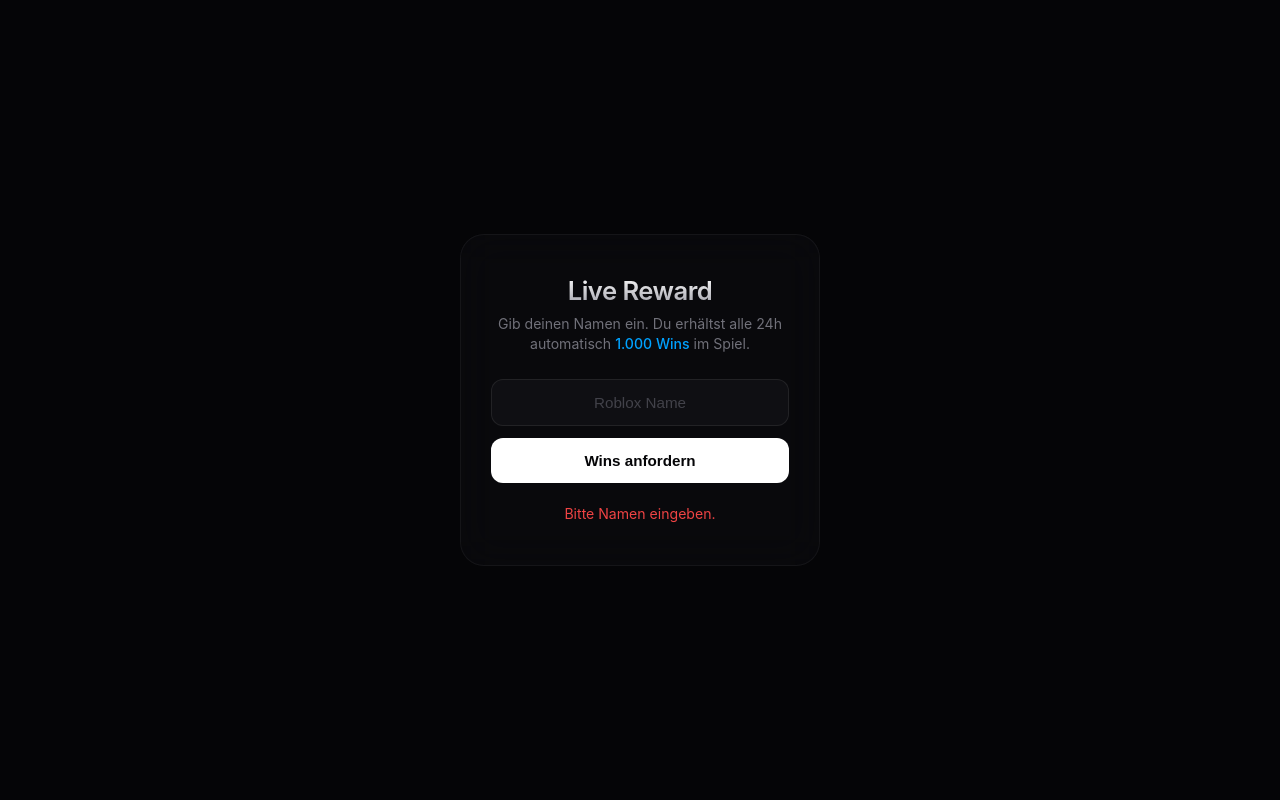
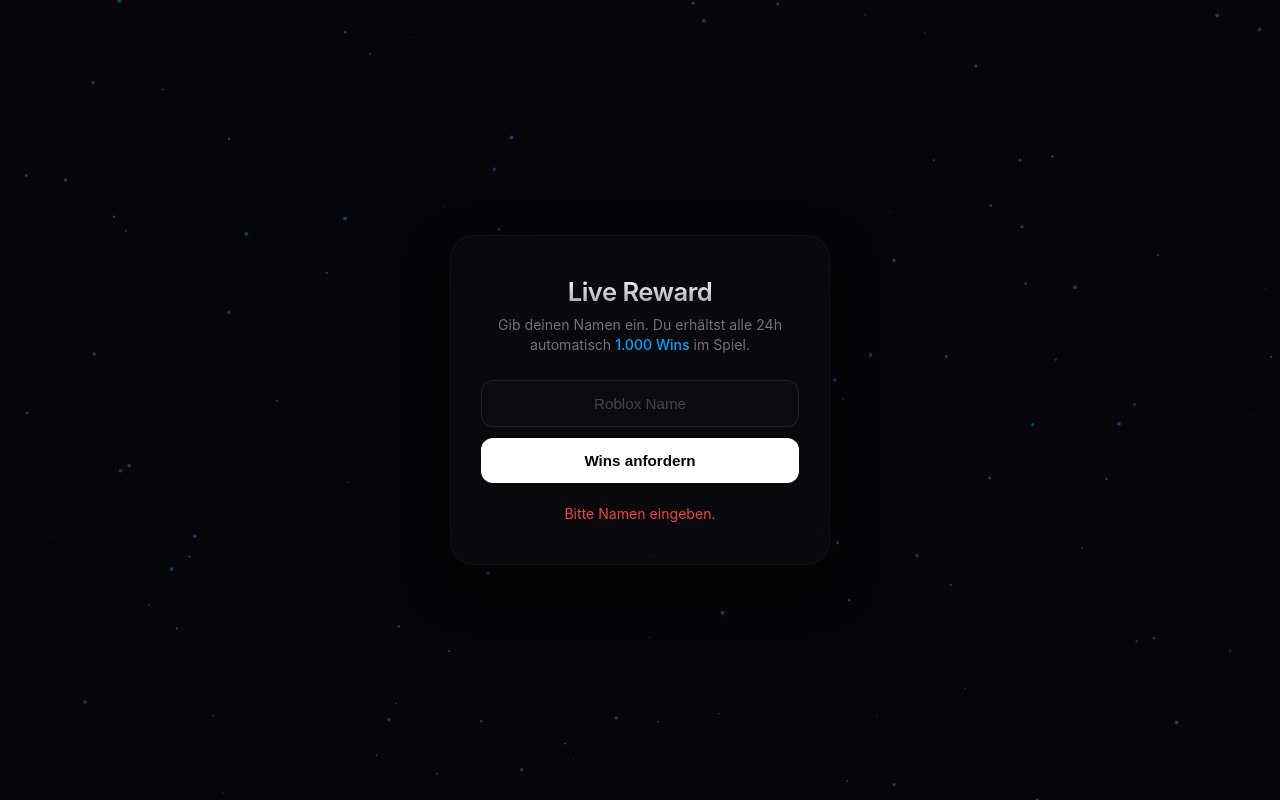
Before and after one commit to bananielheinrich-spec/REWARD, a website: page index.html in a window 1280 px wide. Both pictures are taken after a click on the button "Wins anfordern". Drawn offline with Linux system fonts and the light colour scheme.

Commit message:
Update index.html

```diff
--- a/index.html
+++ b/index.html
@@ -14,7 +14,7 @@
 
         body {
             font-family: -apple-system, BlinkMacSystemFont, 'Segoe UI', Roboto, Helvetica, Arial, sans-serif;
-            background: #050507;
+            background: #06060a;
             color: #ffffff;
             display: flex;
             justify-content: center;
@@ -24,7 +24,7 @@
             position: relative;
         }
 
-        /* Eleganter, unaufdringlicher Hintergrund-Canvas */
+        /* Interaktiver Wallpaper Engine Hintergrund */
         #effect-canvas {
             position: absolute;
             top: 0;
@@ -32,26 +32,27 @@
             width: 100%;
             height: 100%;
             z-index: 1;
-            pointer-events: none;
         }
 
         /* Ultra-Clean Card Design */
         .container {
-            background: rgba(15, 15, 20, 0.4);
-            backdrop-filter: blur(20px);
-            -webkit-backdrop-filter: blur(20px);
+            background: rgba(10, 10, 15, 0.6);
+            backdrop-filter: blur(25px);
+            -webkit-backdrop-filter: blur(25px);
             padding: 40px 30px;
             border-radius: 24px;
             text-align: center;
-            width: 360px;
-            border: 1px solid rgba(255, 255, 255, 0.05);
+            width: 380px;
+            border: 1px solid rgba(255, 255, 255, 0.04);
             z-index: 2;
-            transition: border-color 0.4s ease, transform 0.4s ease;
+            transition: border-color 0.4s ease, transform 0.4s ease, box-shadow 0.4s ease;
+            box-shadow: 0 20px 50px rgba(0, 0, 0, 0.4);
         }
 
         .container:hover {
-            border-color: rgba(0, 162, 255, 0.2);
+            border-color: rgba(0, 162, 255, 0.25);
             transform: translateY(-2px);
+            box-shadow: 0 20px 50px rgba(0, 162, 255, 0.05);
         }
 
         h1 {
@@ -77,7 +78,7 @@
             margin-top: 25px;
             border: 1px solid rgba(255, 255, 255, 0.08);
             border-radius: 12px;
-            background: rgba(255, 255, 255, 0.03);
+            background: rgba(255, 255, 255, 0.02);
             color: #ffffff;
             font-size: 0.95rem;
             text-align: center;
@@ -86,13 +87,20 @@
 
         input:focus {
             outline: none;
-            border-color: rgba(0, 162, 255, 0.5);
-            background: rgba(255, 255, 255, 0.06);
-            box-shadow: 0 0 20px rgba(0, 162, 255, 0.1);
+            border-color: rgba(0, 162, 255, 0.4);
+            background: rgba(255, 255, 255, 0.05);
+            box-shadow: 0 0 20px rgba(0, 162, 255, 0.08);
         }
 
         input::placeholder {
             color: #42424a;
+        }
+
+        input:disabled {
+            background: rgba(255, 255, 255, 0.01);
+            border-color: rgba(255, 255, 255, 0.03);
+            color: #52525b;
+            cursor: not-allowed;
         }
 
         /* Cleaner, flacher Button */
@@ -119,13 +127,30 @@
             transform: scale(0.99);
         }
 
-        /* Status Text */
+        button:disabled {
+            background: rgba(255, 255, 255, 0.08);
+            color: #71717a;
+            cursor: not-allowed;
+            transform: none !important;
+        }
+
+        /* Status & Timer Text */
         #status {
             margin-top: 20px;
             font-size: 0.88rem;
             line-height: 1.5;
             color: #a1a1aa;
-            min-height: 22px; /* Verhindert das Ruckeln der Box bei Textänderung */
+        }
+
+        .timer-box {
+            margin-top: 15px;
+            padding: 10px;
+            background: rgba(239, 68, 68, 0.06);
+            border: 1px solid rgba(239, 68, 68, 0.15);
+            border-radius: 8px;
+            color: #f87171;
+            font-weight: 500;
+            display: none;
         }
     </style>
 </head>
@@ -138,85 +163,191 @@
     <p class="subtitle">Gib deinen Namen ein. Du erhältst alle 24h automatisch <span style="color: #00a2ff; font-weight: 500;">1.000 Wins</span> im Spiel.</p>
 
     <input type="text" id="username" placeholder="Roblox Name" autocomplete="off">
-    <button onclick="claimReward()">Wins anfordern</button>
+    <button id="claim-btn" onclick="claimReward()">Wins anfordern</button>
 
+    <div id="timer-display" class="timer-box"></div>
     <p id="status"></p>
 </div>
 
 <script>
 // ==========================================
-// ELEGANTER, CLEANER MAUS-SCHWEIF (PARTIKEL)
+// WALLPAPER ENGINE PARTIKEL-SYSTEM (INTERAKTIV)
 // ==========================================
 const canvas = document.getElementById("effect-canvas");
 const ctx = canvas.getContext("2d");
 
 let particles = [];
-const mouse = { x: null, y: null };
+const mouse = { x: null, y: null, radius: 120 };
 
 function resizeCanvas() {
     canvas.width = window.innerWidth;
     canvas.height = window.innerHeight;
+    initWallpaperParticles();
 }
 window.addEventListener("resize", resizeCanvas);
-resizeCanvas();
 
 window.addEventListener("mousemove", (e) => {
     mouse.x = e.clientX;
     mouse.y = e.clientY;
-
-    // Ganz dezenter Spawneffekt (nur 1 edler Partikel pro Bewegung)
-    if (Math.random() > 0.4) {
-        particles.push(new Particle(mouse.x, mouse.y));
-    }
 });
 
-class Particle {
-    constructor(x, y) {
-        this.x = x;
-        this.y = y;
-        // Sanftere, leicht unterschiedliche Größen
-        this.size = Math.random() * 2 + 0.5;
-        // Trägere, fließende Bewegung
-        this.speedX = Math.random() * 0.8 - 0.4;
-        this.speedY = Math.random() * 0.8 - 0.4;
-        // Ein sehr edles, dezentes Hellblau/Weiß-Glühen
-        this.color = "rgba(165, 215, 255, ";
-        this.alpha = 0.6;
-        this.decay = Math.random() * 0.008 + 0.004; // Verblassen sehr langsam und edel
+window.addEventListener("mouseleave", () => {
+    mouse.x = null;
+    mouse.y = null;
+});
+
+class WallpaperParticle {
+    constructor() {
+        this.x = Math.random() * canvas.width;
+        this.y = Math.random() * canvas.height;
+        this.baseSize = Math.random() * 1.5 + 0.5;
+        this.size = this.baseSize;
+        this.vx = (Math.random() - 0.5) * 0.4;
+        this.vy = (Math.random() - 0.5) * 0.4;
+        this.color = "rgba(0, 162, 255, "; // Deine Wunschfarbe (Dezentes Hellblau)
     }
+
     update() {
-        this.x += this.speedX;
-        this.y += this.speedY;
-        this.alpha -= this.decay;
+        this.x += this.vx;
+        this.y += this.vy;
+
+        // Bildschirmränder abprallen
+        if (this.x < 0 || this.x > canvas.width) this.vx *= -1;
+        if (this.y < 0 || this.y > canvas.height) this.vy *= -1;
+
+        // Maus-Interaktion (Repulsion / Wegdrücken)
+        if (mouse.x != null && mouse.y != null) {
+            let dx = this.x - mouse.x;
+            let dy = this.y - mouse.y;
+            let distance = Math.sqrt(dx * dx + dy * dy);
+
+            if (distance < mouse.radius) {
+                let force = (mouse.radius - distance) / mouse.radius;
+                this.x += (dx / distance) * force * 2;
+                this.y += (dy / distance) * force * 2;
+                this.size = this.baseSize * 1.5;
+            } else {
+                if (this.size > this.baseSize) this.size -= 0.05;
+            }
+        }
     }
+
     draw() {
-        ctx.fillStyle = this.color + this.alpha + ")";
+        ctx.fillStyle = this.color + "0.4)";
         ctx.beginPath();
         ctx.arc(this.x, this.y, this.size, 0, Math.PI * 2);
         ctx.fill();
     }
 }
 
+function initWallpaperParticles() {
+    particles = [];
+    // Partikelanzahl skaliert mit der Bildschirmgröße
+    let numberOfParticles = (canvas.width * canvas.height) / 9000;
+    for (let i = 0; i < numberOfParticles; i++) {
+        particles.push(new WallpaperParticle());
+    }
+}
+
+function drawLines() {
+    for (let a = 0; a < particles.length; a++) {
+        for (let b = a + 1; b < particles.length; b++) {
+            let dx = particles[a].x - particles[b].x;
+            let dy = particles[a].y - particles[b].y;
+            let distance = Math.sqrt(dx * dx + dy * dy);
+
+            // Verbinde nahe beieinander liegende Partikel
+            if (distance < 100) {
+                let alpha = (100 - distance) / 100 * 0.06;
+                ctx.strokeStyle = `rgba(0, 162, 255, ${alpha})`;
+                ctx.lineWidth = 0.5;
+                ctx.beginPath();
+                ctx.moveTo(particles[a].x, particles[a].y);
+                ctx.lineTo(particles[b].x, particles[b].y);
+                ctx.stroke();
+            }
+        }
+    }
+}
+
 function animate() {
     ctx.clearRect(0, 0, canvas.width, canvas.height);
-    for (let i = 0; i < particles.length; i++) {
-        particles[i].update();
-        particles[i].draw();
-        if (particles[i].alpha <= 0) {
-            particles.splice(i, 1);
-            i--;
+    for (let p of particles) {
+        p.update();
+        p.draw();
+    }
+    drawLines();
+    requestAnimationFrame(animate);
+}
+
+// Start der Effekte
+canvas.width = window.innerWidth;
+canvas.height = window.innerHeight;
+initWallpaperParticles();
+animate();
+
+
+// ==========================================
+// DAUERHAFTER PERSISTENTER TIMER & CLAIM LOGIK
+// ==========================================
+const inputField = document.getElementById("username");
+const claimBtn = document.getElementById("claim-btn");
+const timerDisplay = document.getElementById("timer-display");
+const status = document.getElementById("status");
+
+let countdownInterval;
+
+// Prüfen, ob noch ein aktiver Timer im Speicher liegt
+window.addEventListener("load", checkActiveCooldown);
+
+function checkActiveCooldown() {
+    const unlockTime = localStorage.getItem("claimUnlockTime");
+    if (unlockTime) {
+        const timeLeft = unlockTime - Date.now();
+        if (timeLeft > 0) {
+            // Timer läuft noch -> UI sperren und Timer anzeigen
+            startTimer(timeLeft);
+        } else {
+            // Abgelaufen -> Speicher löschen
+            localStorage.removeItem("claimUnlockTime");
         }
     }
-    requestAnimationFrame(animate);
 }
-animate();
 
-// ==========================================
-// CLAIM LOGIK
-// ==========================================
+function startTimer(duration) {
+    inputField.disabled = true;
+    claimBtn.disabled = true;
+    timerDisplay.style.display = "block";
+    status.innerHTML = "<span style='color: #71717a;'>Du hast deine Belohnung heute bereits geholt.</span>";
+
+    function updateDisplay() {
+        const now = Date.now();
+        const unlockTime = localStorage.getItem("claimUnlockTime");
+        const diff = unlockTime - now;
+
+        if (diff <= 0) {
+            clearInterval(countdownInterval);
+            localStorage.removeItem("claimUnlockTime");
+            inputField.disabled = false;
+            claimBtn.disabled = false;
+            timerDisplay.style.display = "none";
+            status.innerHTML = "";
+            return;
+        }
+
+        const hours = Math.floor(diff / (1000 * 60 * 60));
+        const minutes = Math.floor((diff % (1000 * 60 * 60)) / (1000 * 60));
+        const seconds = Math.floor((diff % (1000 * 60)) / 1000);
+
+        timerDisplay.innerHTML = `⏱ Sperre aktiv: ${hours}g ${minutes}m ${seconds}s`;
+    }
+
+    updateDisplay();
+    countdownInterval = setInterval(updateDisplay, 1000);
+}
+
 async function claimReward() {
-    const username = document.getElementById("username").value.trim();
-    const status = document.getElementById("status");
+    const username = inputField.value.trim();
 
     if (!username) {
         status.innerHTML = "<span style='color: #ef4444;'>Bitte Namen eingeben.</span>";
@@ -241,9 +372,27 @@
                 <span style="color: #10b981; font-weight: 500;">✔ Erfolgreich aktiviert</span><br>
                 <span style="color: #71717a; font-size: 0.8rem;">Schau jetzt live in dein Spiel!</span>
             `;
+
+            // 24 Stunden Cooldown berechnen und lokal im Browser sichern
+            const cooldownExpiry = Date.now() + (24 * 60 * 60 * 1000);
+            localStorage.setItem("claimUnlockTime", cooldownExpiry);
+
+            // Timer sofort starten
+            startTimer(24 * 60 * 60 * 1000);
         } else {
-            // Fehlermeldung vom Server (z.B. Cooldown) anzeigen
             status.innerHTML = `<span style="color: #ef4444;">${data.error}</span>`;
+
+            // Falls der Webserver sagt, man hat noch Cooldown, wir aber lokal keinen Timer hatten (z.B. Cookies gelöscht)
+            if (data.error.includes("Warte noch")) {
+                // Extrahiere grob die Stunden aus der Servermeldung und setze zur Sicherheit einen lokalen Timer
+                const match = data.error.match(/\d+/);
+                if (match) {
+                    const hoursLeft = parseInt(match[0]);
+                    const cooldownExpiry = Date.now() + (hoursLeft * 60 * 60 * 1000);
+                    localStorage.setItem("claimUnlockTime", cooldownExpiry);
+                    startTimer(hoursLeft * 60 * 60 * 1000);
+                }
+            }
         }
     } catch (error) {
         status.innerHTML = "<span style='color: #ef4444;'>Server nicht erreichbar.</span>";
```
